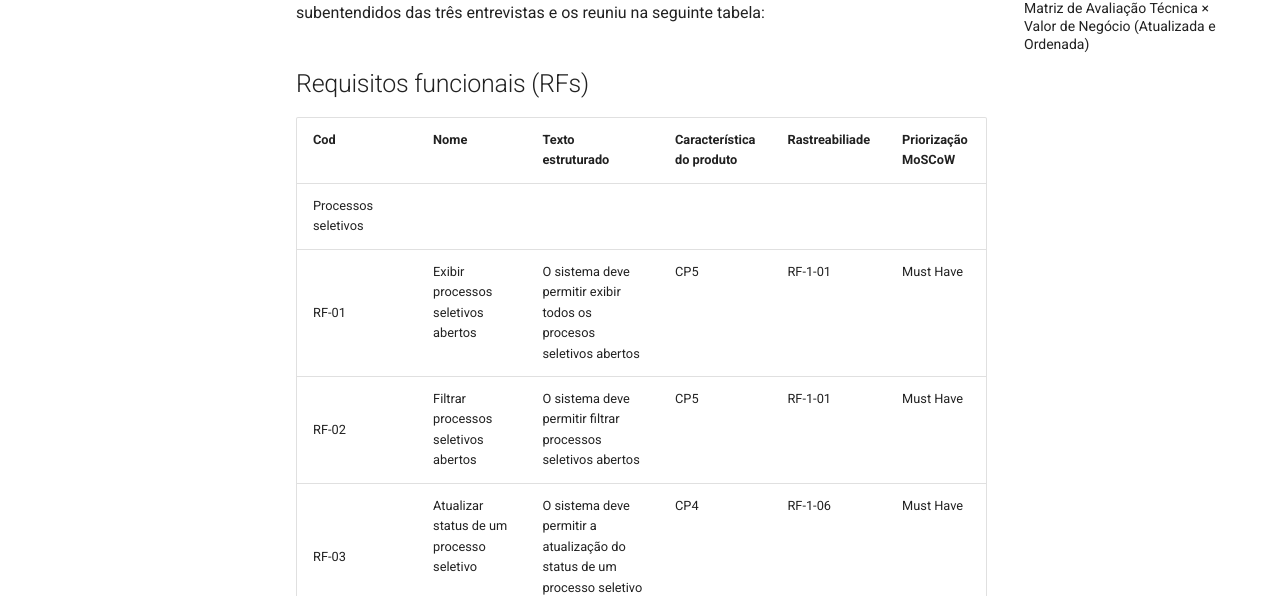
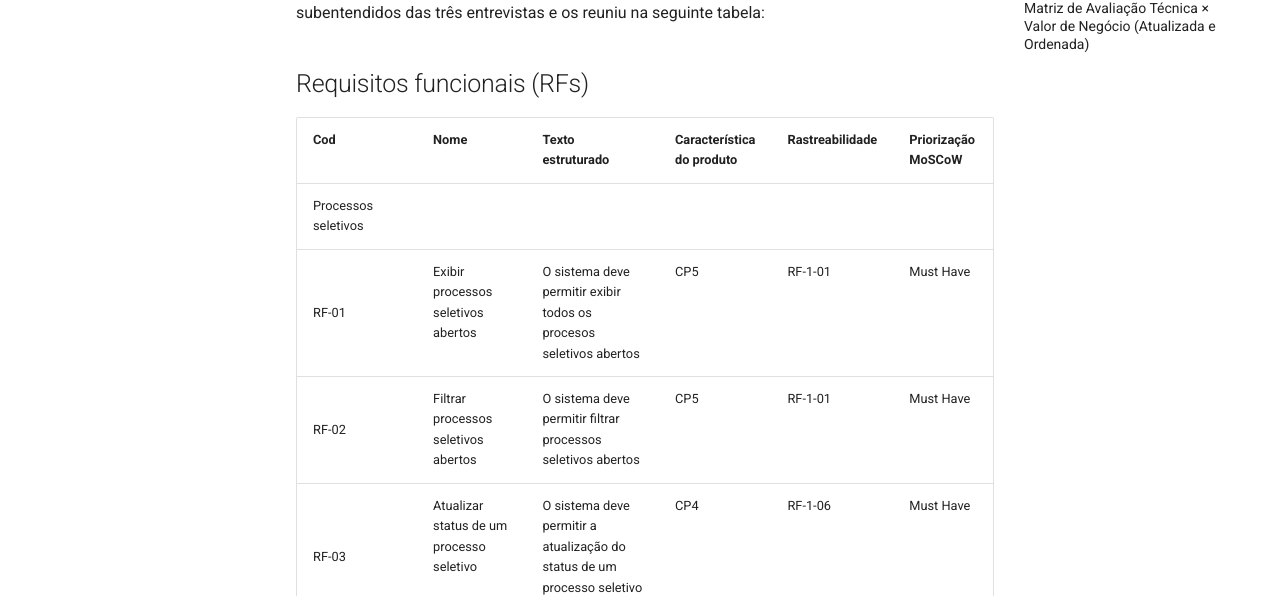
Before and after one commit to mdsreq-fga-unb/REQ-2026.1-T02-ConectaUnB, an MkDocs documentation site: the page built from docs/analisesEntrevistas/requisitosFase1.md, in a window 1280 px wide and 900 px high. Shown: the part 304-900 px from the top of the window. Built offline with MkDocs 1.6.1 and Material for MkDocs 9.7.7, drawn with Linux system fonts in a browser that asks for light colours; comment, search, counter and statistics services are not loaded.

Commit message:
Correção de erro de escrita
Co-authored-by: Copilot Autofix powered by AI <175728472+Copilot@users.noreply.github.com>

```diff
--- a/docs/analisesEntrevistas/requisitosFase1.md
+++ b/docs/analisesEntrevistas/requisitosFase1.md
@@ -4,7 +4,7 @@ Após a primeira fase de elicitação e descoberta o grupo declarou os requisito
 
 
 ## Requisitos funcionais (RFs)
-| Cod | Nome | Texto estruturado | Característica do produto | Rastreabiliade | Priorização MoSCoW |
+| Cod | Nome | Texto estruturado | Característica do produto | Rastreabilidade | Priorização MoSCoW |
 | ------ | ------ | ------ | ------ | ------ | ------ |
 | Processos seletivos |  |  |  |  |  |
 | RF-01 | Exibir processos seletivos abertos | O sistema deve permitir exibir todos os procesos seletivos abertos | CP5 | RF-1-01 | Must Have |
```
